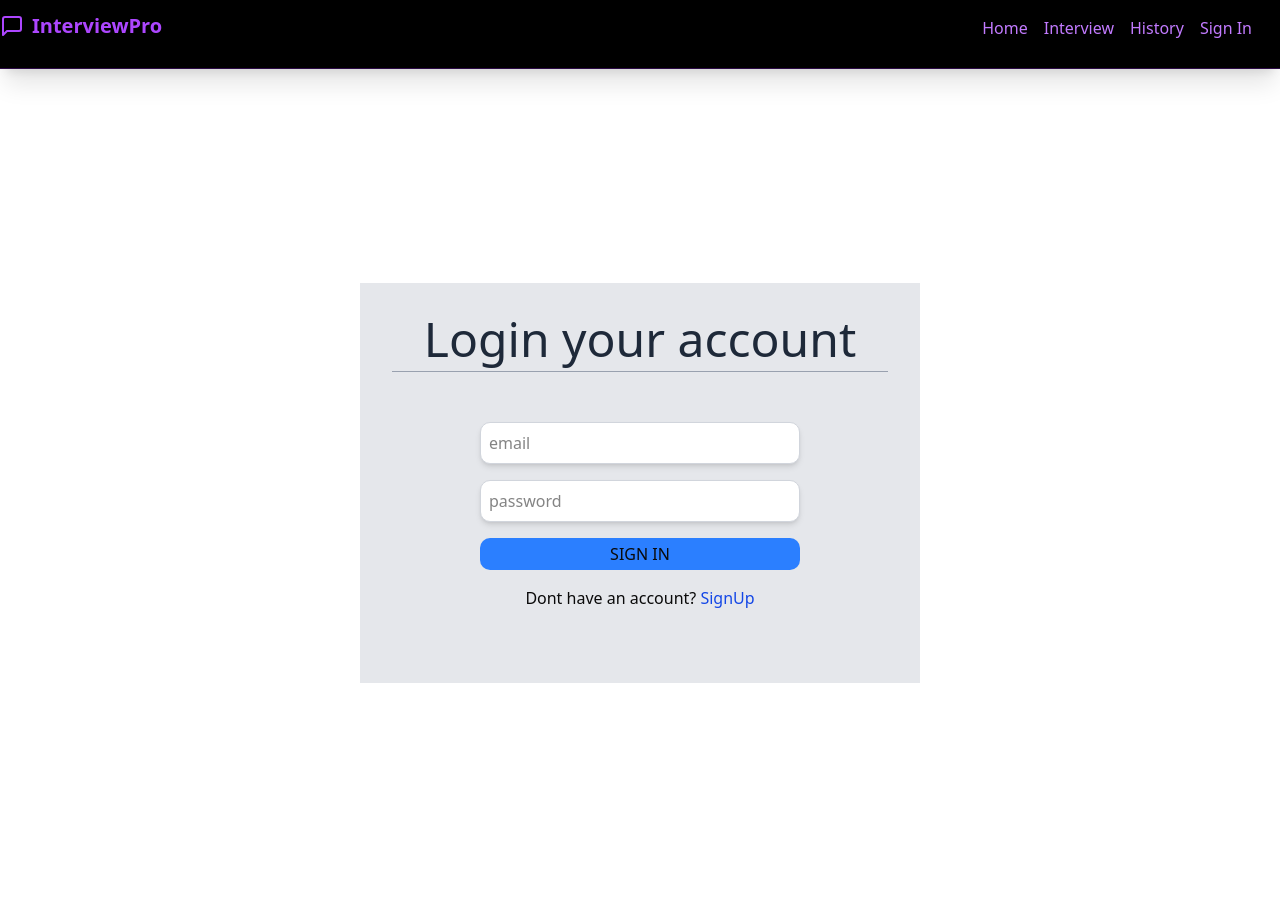
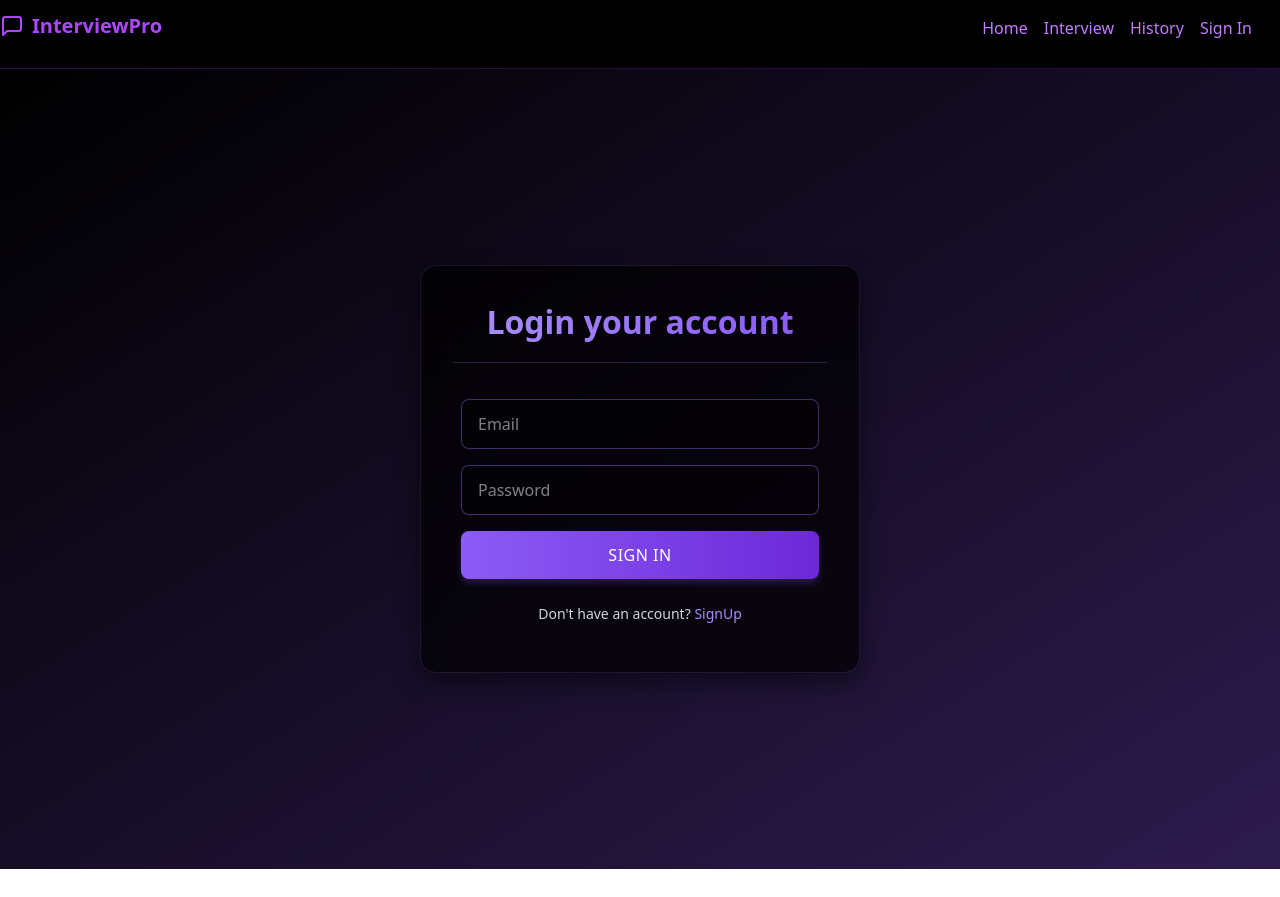
Before and after one commit to RishiPal22/Interview_Feedback_System, a React (Vite) app in the folder frontend/: page /signin in a window 1280 px wide. After the commit the page ends 869 px from the top, so only its background shows below. Built offline with nearby package versions, Linux system fonts and the light colour scheme.

Commit message:
Sign in sign up ui

```diff
--- a/frontend/src/pages/SignIn.tsx
+++ b/frontend/src/pages/SignIn.tsx
@@ -1,72 +1,287 @@
-import { useState } from "react";
-import { useNavigate } from "react-router-dom";
-import { supabase } from "../Client";
-import { Link } from "react-router-dom";
-import { useError } from "../context/UseError";
-import AudioRecorder from "../Components/AudioRecorder";
+"use client"
+
+import type React from "react"
+
+import { useState } from "react"
+import { useNavigate } from "react-router-dom"
+import { supabase } from "../Client"
+import { Link } from "react-router-dom"
+import { useError } from "../context/UseError"
+import AudioRecorder from "../Components/AudioRecorder"
 
 function SignIn() {
-  const { error, setError } = useError();
-  const navigate = useNavigate();
-  const [formData, setFormData] = useState({ email: '', password: '' });
-  const [userData, setUserData] = useState({ username: '', email: '', userId: '' });
+  const { error, setError } = useError()
+  const navigate = useNavigate()
+  const [formData, setFormData] = useState({ email: "", password: "" })
+  const [userData, setUserData] = useState({ username: "", email: "", userId: "" })
+  const [isLoading, setIsLoading] = useState(false)
 
   const handleChange = (e: React.ChangeEvent<HTMLInputElement>) => {
-    setFormData(prev => ({ ...prev, [e.target.id]: e.target.value }));
-  };
+    setFormData((prev) => ({ ...prev, [e.target.id]: e.target.value }))
+  }
 
   const handleSignIn = async (e: React.FormEvent<HTMLFormElement>) => {
-    e.preventDefault();
-    setError(null);
+    e.preventDefault()
+    setError(null)
+    setIsLoading(true)
 
     if (!formData.email || !formData.password) {
-      setError('Please fill in all fields');
-      return;
+      setError("Please fill in all fields")
+      setIsLoading(false)
+      return
     }
 
     const { data, error } = await supabase.auth.signInWithPassword({
       email: formData.email,
-      password: formData.password
-    });
-    console.log(data);
+      password: formData.password,
+    })
+    console.log(data)
     if (error) {
-      setError(error.message);
+      setError(error.message)
+      setIsLoading(false)
     } else {
-      const { user } = data;
+      const { user } = data
       setUserData({
-        username: user.user_metadata?.username || '',
-        email: user.email || '',
-        userId: user.id || '',
-      });
-      navigate('/');
+        username: user.user_metadata?.username || "",
+        email: user.email || "",
+        userId: user.id || "",
+      })
+      navigate("/")
     }
-  };
+  }
 
   return (
     <>
-      <div className='flex flex-col h-screen w-screen items-center justify-start sm:justify-center my-3.5'>
-        <div className='flex flex-col sm:h-[400px] sm:w-140 w-80 bg-gray-200 items-center p-8 sm:p-8'>
-          <h1 className='text-gray-800 text-2xl sm:text-5xl'>Login your account</h1>
-          <hr className="border-gray-400 sm:my-2 my-4 w-full" />
-          {error && <p className='text-red-500'>{error}</p>}
-          <div className='flex flex-col items-center justify-center h-full w-full'>
-            <form className='flex flex-col items-center justify-center gap-4 m-2 p-2 w-80 sm:w-96' onSubmit={handleSignIn}>
-              <input value={formData.email} placeholder='email'
-                className="border sm:w-80 w-48 bg-white border-gray-300 box-border p-2 shadow-md focus:ring-2 focus:ring-blue-400 focus:outline-none rounded-lg"
-                onChange={handleChange} type='email' id='email' />
-              <input value={formData.password}
-                className="border sm:w-80 w-48 bg-white border-gray-300 box-border p-2 shadow-md focus:ring-2 focus:ring-blue-400 focus:outline-none rounded-lg"
-                placeholder='password'
-                onChange={handleChange} type='password' id='password' />
-              <button className='bg-blue-500 sm:w-80 w-48 rounded-lg uppercase hover:opacity-95 p-1' type='submit'>Sign in</button>
-              <p>Dont have an account? <Link to='/signup'><span className='text-blue-700'>SignUp</span></Link></p>
+      <div
+        style={{
+          display: "flex",
+          flexDirection: "column",
+          height: "100vh",
+          width: "100vw",
+          alignItems: "center",
+          justifyContent: "center",
+          background: "linear-gradient(to bottom right, #000000, #2d1b4e)",
+          padding: "14px",
+          fontFamily: "system-ui, -apple-system, sans-serif",
+        }}
+      >
+        <div
+          style={{
+            display: "flex",
+            flexDirection: "column",
+            width: "100%",
+            maxWidth: "440px",
+            backgroundColor: "rgba(0, 0, 0, 0.7)",
+            backdropFilter: "blur(10px)",
+            borderRadius: "16px",
+            boxShadow: "0 10px 25px rgba(0, 0, 0, 0.5)",
+            border: "1px solid rgba(128, 90, 213, 0.2)",
+            padding: "32px",
+            alignItems: "center",
+          }}
+        >
+          <h1
+            style={{
+              color: "white",
+              fontSize: "32px",
+              fontWeight: "bold",
+              background: "linear-gradient(to right, #a78bfa, #8b5cf6)",
+              WebkitBackgroundClip: "text",
+              WebkitTextFillColor: "transparent",
+              margin: "0 0 16px 0",
+              textAlign: "center",
+            }}
+          >
+            Login your account
+          </h1>
+
+          <hr
+            style={{
+              border: "none",
+              height: "1px",
+              backgroundColor: "rgba(128, 90, 213, 0.3)",
+              width: "100%",
+              margin: "0 0 20px 0",
+            }}
+          />
+
+          {error && (
+            <p
+              style={{
+                color: "#f87171",
+                backgroundColor: "rgba(220, 38, 38, 0.1)",
+                padding: "10px 16px",
+                borderRadius: "8px",
+                width: "100%",
+                textAlign: "center",
+                marginBottom: "16px",
+                border: "1px solid rgba(220, 38, 38, 0.2)",
+              }}
+            >
+              {error}
+            </p>
+          )}
+
+          <div
+            style={{
+              display: "flex",
+              flexDirection: "column",
+              alignItems: "center",
+              justifyContent: "center",
+              width: "100%",
+              height: "100%",
+            }}
+          >
+            <form
+              style={{
+                display: "flex",
+                flexDirection: "column",
+                alignItems: "center",
+                justifyContent: "center",
+                gap: "16px",
+                margin: "8px",
+                padding: "8px",
+                width: "100%",
+              }}
+              onSubmit={handleSignIn}
+            >
+              <input
+                value={formData.email}
+                placeholder="Email"
+                style={{
+                  width: "100%",
+                  backgroundColor: "rgba(0, 0, 0, 0.4)",
+                  border: "1px solid rgba(128, 90, 213, 0.5)",
+                  borderRadius: "8px",
+                  padding: "12px 16px",
+                  fontSize: "16px",
+                  color: "white",
+                  outline: "none",
+                  transition: "all 0.2s ease",
+                  boxSizing: "border-box",
+                }}
+                onChange={handleChange}
+                type="email"
+                id="email"
+                onFocus={(e) => {
+                  e.target.style.borderColor = "#8b5cf6"
+                  e.target.style.boxShadow = "0 0 0 2px rgba(139, 92, 246, 0.25)"
+                }}
+                onBlur={(e) => {
+                  e.target.style.borderColor = "rgba(128, 90, 213, 0.5)"
+                  e.target.style.boxShadow = "none"
+                }}
+              />
+
+              <input
+                value={formData.password}
+                style={{
+                  width: "100%",
+                  backgroundColor: "rgba(0, 0, 0, 0.4)",
+                  border: "1px solid rgba(128, 90, 213, 0.5)",
+                  borderRadius: "8px",
+                  padding: "12px 16px",
+                  fontSize: "16px",
+                  color: "white",
+                  outline: "none",
+                  transition: "all 0.2s ease",
+                  boxSizing: "border-box",
+                }}
+                placeholder="Password"
+                onChange={handleChange}
+                type="password"
+                id="password"
+                onFocus={(e) => {
+                  e.target.style.borderColor = "#8b5cf6"
+                  e.target.style.boxShadow = "0 0 0 2px rgba(139, 92, 246, 0.25)"
+                }}
+                onBlur={(e) => {
+                  e.target.style.borderColor = "rgba(128, 90, 213, 0.5)"
+                  e.target.style.boxShadow = "none"
+                }}
+              />
+
+              <button
+                style={{
+                  width: "100%",
+                  background: "linear-gradient(to right, #8b5cf6, #6d28d9)",
+                  color: "white",
+                  fontWeight: "500",
+                  padding: "12px",
+                  borderRadius: "8px",
+                  border: "none",
+                  cursor: isLoading ? "not-allowed" : "pointer",
+                  transition: "all 0.3s ease",
+                  transform: "scale(1)",
+                  boxShadow: "0 4px 6px rgba(139, 92, 246, 0.25)",
+                  opacity: isLoading ? "0.7" : "1",
+                  fontSize: "16px",
+                  textTransform: "uppercase",
+                  letterSpacing: "0.5px",
+                }}
+                onMouseOver={(e) => {
+                  if (!isLoading) {
+                    e.currentTarget.style.background = "linear-gradient(to right, #7c3aed, #5b21b6)"
+                    e.currentTarget.style.transform = "scale(1.02)"
+                    e.currentTarget.style.boxShadow = "0 6px 10px rgba(139, 92, 246, 0.3)"
+                  }
+                }}
+                onMouseOut={(e) => {
+                  e.currentTarget.style.background = "linear-gradient(to right, #8b5cf6, #6d28d9)"
+                  e.currentTarget.style.transform = "scale(1)"
+                  e.currentTarget.style.boxShadow = "0 4px 6px rgba(139, 92, 246, 0.25)"
+                }}
+                onMouseDown={(e) => {
+                  if (!isLoading) {
+                    e.currentTarget.style.transform = "scale(0.98)"
+                  }
+                }}
+                onMouseUp={(e) => {
+                  if (!isLoading) {
+                    e.currentTarget.style.transform = "scale(1.02)"
+                  }
+                }}
+                type="submit"
+              >
+                {isLoading ? "Signing in..." : "Sign in"}
+              </button>
+
+              <p
+                style={{
+                  color: "#d1d5db",
+                  fontSize: "14px",
+                  margin: "8px 0 0 0",
+                }}
+              >
+                Don't have an account?{" "}
+                <Link to="/signup">
+                  <span
+                    style={{
+                      color: "#a78bfa",
+                      fontWeight: "500",
+                      textDecoration: "none",
+                      transition: "color 0.2s ease",
+                    }}
+                    onMouseOver={(e) => {
+                      e.currentTarget.style.color = "#d8b4fe"
+                    }}
+                    onMouseOut={(e) => {
+                      e.currentTarget.style.color = "#a78bfa"
+                    }}
+                  >
+                    SignUp
+                  </span>
+                </Link>
+              </p>
             </form>
           </div>
         </div>
       </div>
-      {userData.username && <AudioRecorder username={userData.username} email={userData.email} userId={userData.userId} />}
+      {userData.username && (
+        <AudioRecorder username={userData.username} email={userData.email} userId={userData.userId} />
+      )}
     </>
-  );
+  )
 }
 
-export default SignIn;
+export default SignIn
--- a/frontend/src/pages/Signup.tsx
+++ b/frontend/src/pages/Signup.tsx
@@ -1,76 +1,102 @@
-import { useState } from 'react'
-import { useNavigate } from 'react-router-dom';
-import { supabase } from '../Client'
-import { useError } from '../context/UseError';
-import { Link } from 'react-router-dom';
-function Signup() {
+import { useState } from "react";
+import { Link } from "react-router-dom";
+import { supabase } from "../Client";
 
-    const navigate = useNavigate();
-    const { error, setError } = useError();
+const Signup = () => {
+  const [username, setUsername] = useState("");
+  const [email, setEmail] = useState("");
+  const [password, setPassword] = useState("");
+  const [loading, setLoading] = useState(false);
+  const [error, setError] = useState<string | null>(null);
+  const [success, setSuccess] = useState<string | null>(null);
 
+  const handleSignup = async (e: React.FormEvent) => {
+    e.preventDefault();
+    setLoading(true);
+    setError(null);
+    setSuccess(null);
 
-    const [formData, setFormData] = useState({ email: '', password: '', username: '' })
+    const { user, error } = await supabase.auth.signUp({
+      email,
+      password,
+      options: {
+        data: { username },
+      },
+    });
 
-    const handleChange = (e: React.ChangeEvent<HTMLInputElement>) => {
-        setFormData(prev => ({ ...prev, [e.target.id]: e.target.value }))
+    setLoading(false);
+    if (error) {
+      setError(error.message);
+    } else {
+      setSuccess("Signup successful! Check your email for verification.");
+      setUsername("");
+      setEmail("");
+      setPassword("");
     }
+  };
 
+  return (
+    <div className="flex min-h-screen items-center justify-center bg-black p-6">
+      <div className="w-full max-w-md bg-[#1e1e1e] text-white rounded-lg shadow-lg p-8">
+        <h2 className="text-2xl font-bold text-purple-400 text-center mb-6">
+          Create an Account
+        </h2>
 
-    const handleSignUp = async (e: React.FormEvent<HTMLFormElement>) => {
-        e.preventDefault()
-        setError(null)
-        if (!formData.email || !formData.password || !formData.username) {
-            setError('Please fill in all fields')
-            return
-        }
+        {error && <p className="text-red-500 text-sm text-center">{error}</p>}
+        {success && <p className="text-green-400 text-sm text-center">{success}</p>}
 
-        const {error} = await supabase.auth.signUp({
-            email: formData.email,
-            password: formData.password,
-            options: {
-                data: { username: formData.username } // Store username as metadata
-            }
-        });
+        <form onSubmit={handleSignup} className="space-y-4">
+          <div>
+            <label className="block text-sm font-medium text-purple-300">Username</label>
+            <input
+              type="text"
+              value={username}
+              onChange={(e) => setUsername(e.target.value)}
+              className="mt-1 w-full p-2 border border-purple-500 bg-[#2d2d2d] text-white rounded-md focus:ring-purple-500 focus:border-purple-500"
+              required
+            />
+          </div>
 
-        if(error) {
-            setError(error.message)
-        }
-        else{
-            navigate('/')
-          }
+          <div>
+            <label className="block text-sm font-medium text-purple-300">Email</label>
+            <input
+              type="email"
+              value={email}
+              onChange={(e) => setEmail(e.target.value)}
+              className="mt-1 w-full p-2 border border-purple-500 bg-[#2d2d2d] text-white rounded-md focus:ring-purple-500 focus:border-purple-500"
+              required
+            />
+          </div>
 
+          <div>
+            <label className="block text-sm font-medium text-purple-300">Password</label>
+            <input
+              type="password"
+              value={password}
+              onChange={(e) => setPassword(e.target.value)}
+              className="mt-1 w-full p-2 border border-purple-500 bg-[#2d2d2d] text-white rounded-md focus:ring-purple-500 focus:border-purple-500"
+              required
+            />
+          </div>
 
-    };
-    return (
-        <>
-            <div className='flex flex-col h-screen w-screen items-center justify-start sm:justify-center my-3.5'>
+          <button
+            type="submit"
+            disabled={loading}
+            className="w-full py-2 text-white bg-purple-600 hover:bg-purple-700 rounded-md transition disabled:bg-gray-400"
+          >
+            {loading ? "Signing up..." : "Sign Up"}
+          </button>
+        </form>
 
-                <div className='flex flex-col sm:h-[450px] sm:w-140 w-80 bg-gray-200 items-center p-8 sm:p-8'>
-                    <h1 className='text-gray-800 text-2xl sm:text-5xl  '>Create your account</h1>
-                    <hr className="border-gray-400 sm:my-2 my-4 w-full" />
-                    {error && <p className='text-red-500'>{error}</p>}
-                    <div className='flex flex-col items-center justify-center h-full w-full'>
-                        <form className='flex flex-col items-center justify-center gap-4 m-2 p-2 w-80 sm:w-96' onSubmit={handleSignUp}>
-                            <input value={formData.username}
-                                onChange={handleChange} placeholder='Username' type='text' id='username'
-                                className="border bg-white sm:w-80 w-48 border-gray-300 box-border p-2 shadow-md focus:ring-2 focus:ring-blue-400  focus:outline-none rounded-lg"
-                                required />
-                            <input value={formData.email} placeholder='email'
-                                className="border sm:w-80 w-48 bg-white border-gray-300 box-border p-2 shadow-md focus:ring-2 focus:ring-blue-400 focus:outline-none rounded-lg"
-
-                                onChange={handleChange} type='email' id='email' />
-                            <input value={formData.password}
-                                className="border sm:w-80 w-48 bg-white border-gray-300 box-border p-2 shadow-md focus:ring-2 focus:ring-blue-400 focus:outline-none rounded-lg"
-                                placeholder='password'
-                                onChange={handleChange} type='password' id='password' />
-                            <button className='bg-blue-500 sm:w-80 w-48 rounded-lg uppercase hover:opacity-90 p-1' type='submit'>Sign up</button>
-                            <p>Already have an account? <Link to='/signin'><span className='text-blue-700' >SignIn</span></Link></p>
-                        </form>
-                    </div>
-                </div>
-            </div>
-        </>
-    )
-}
+        <p className="text-sm text-gray-400 mt-4 text-center">
+          Already have an account?{" "}
+          <Link to="/signin" className="text-purple-400 hover:underline">
+            Sign In
+          </Link>
+        </p>
+      </div>
+    </div>
+  );
+};
 
 export default Signup;
```
